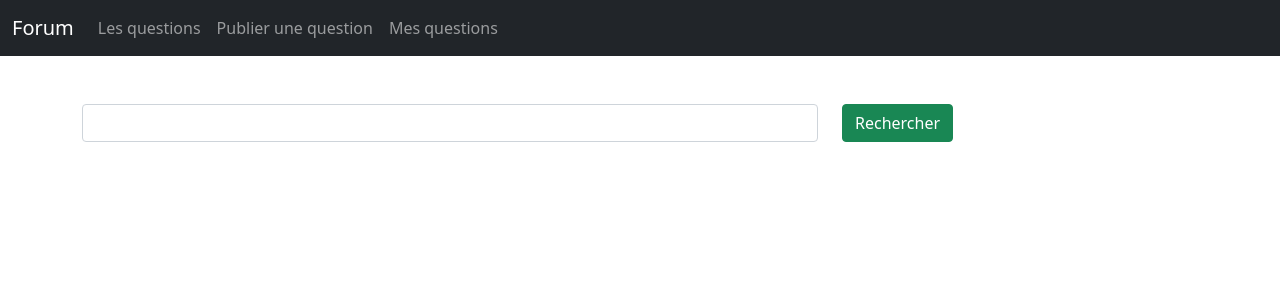
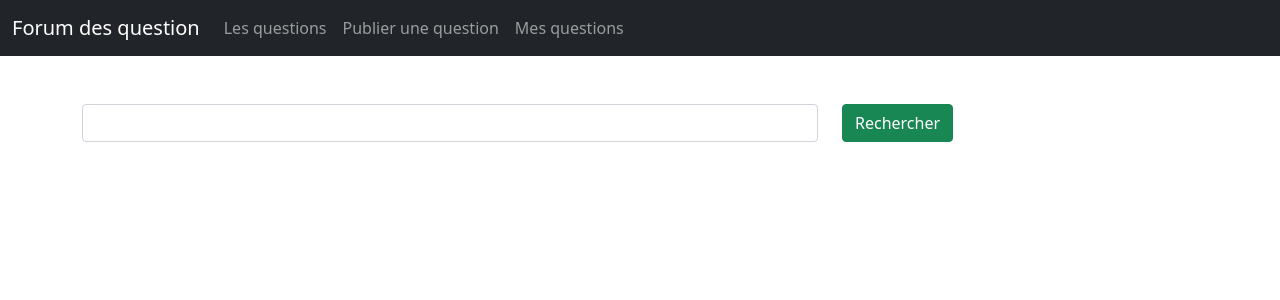
Before and after one commit to VictoireMukovi/Forum, a PHP site: page /index.php in a window 1280 px wide. Shown: the top 300 px of the page. Run offline with PHP 8.4, Linux system fonts and the light colour scheme; data that the repository does not hold is empty.

Commit message:
Commit apres modification du titre

```diff
--- a/includes/navbar.php
+++ b/includes/navbar.php
@@ -1,6 +1,6 @@
 <nav class="navbar navbar-expand-lg navbar-dark bg-dark">
   <div class="container-fluid">
-    <a class="navbar-brand" href="#">Forum</a>
+    <a class="navbar-brand" href="#">Forum des question</a>
     <button class="navbar-toggler" type="button" data-bs-toggle="collapse" data-bs-target="#navbarSupportedContent" aria-controls="navbarSupportedContent" aria-expanded="false" aria-label="Toggle navigation">
       <span class="navbar-toggler-icon"></span>
     </button>
```
